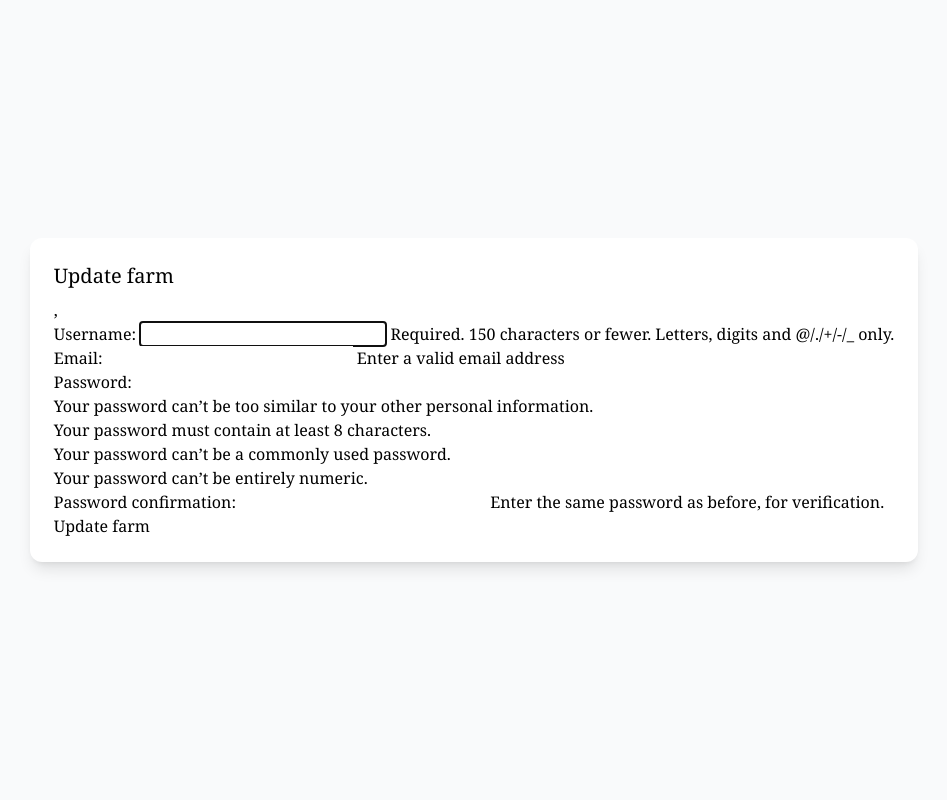
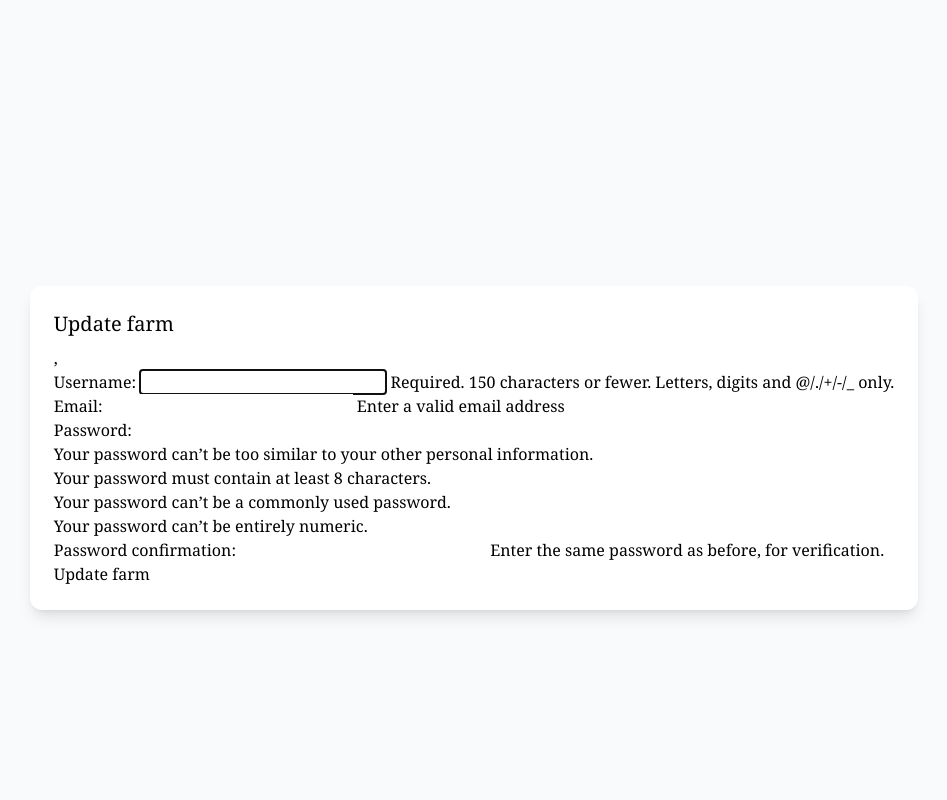
Before and after one commit to ddrake/Integrated_Farm_Budget_Tool, a Django app: template main/templates/main/farmyear_update_form.html in a window 1280 px wide. Shown: the part 60-860 px from the top of the page, without its empty margins (166-1113 px from the left). Run offline with Django 4.2, Linux system fonts and the light colour scheme; the template is opened without the code that fills it: values that come from a table or form of the project are taken from there, others are empty; parts of the project's set-up code (start-up, migrations or seed data) failed here and were passed over; some libraries are stand-ins or nearby versions.

Commit message:
Prevent form from overflowing container

```diff
--- a/main/templates/main/farmyear_update_form.html
+++ b/main/templates/main/farmyear_update_form.html
@@ -1,7 +1,8 @@
 {% extends 'main/base.html' %}
 {% load tailwind_filters %}
+{% load tailwind_tags %}
 {% block content %}
-<div class="p-6 max-w-med mx-auto bg-white rounded-xl shadow-lg flex items-center space-x-4">
+<div class="p-6 max-w-med mt-24 mx-auto bg-white rounded-xl shadow-lg flex items-center space-x-4 overflow-y-scroll">
     <div>
         <h1 class="text-xl mb-2">Update farm</h1>
         <p>{{ object }}, {{ object.location }}</p>
```
